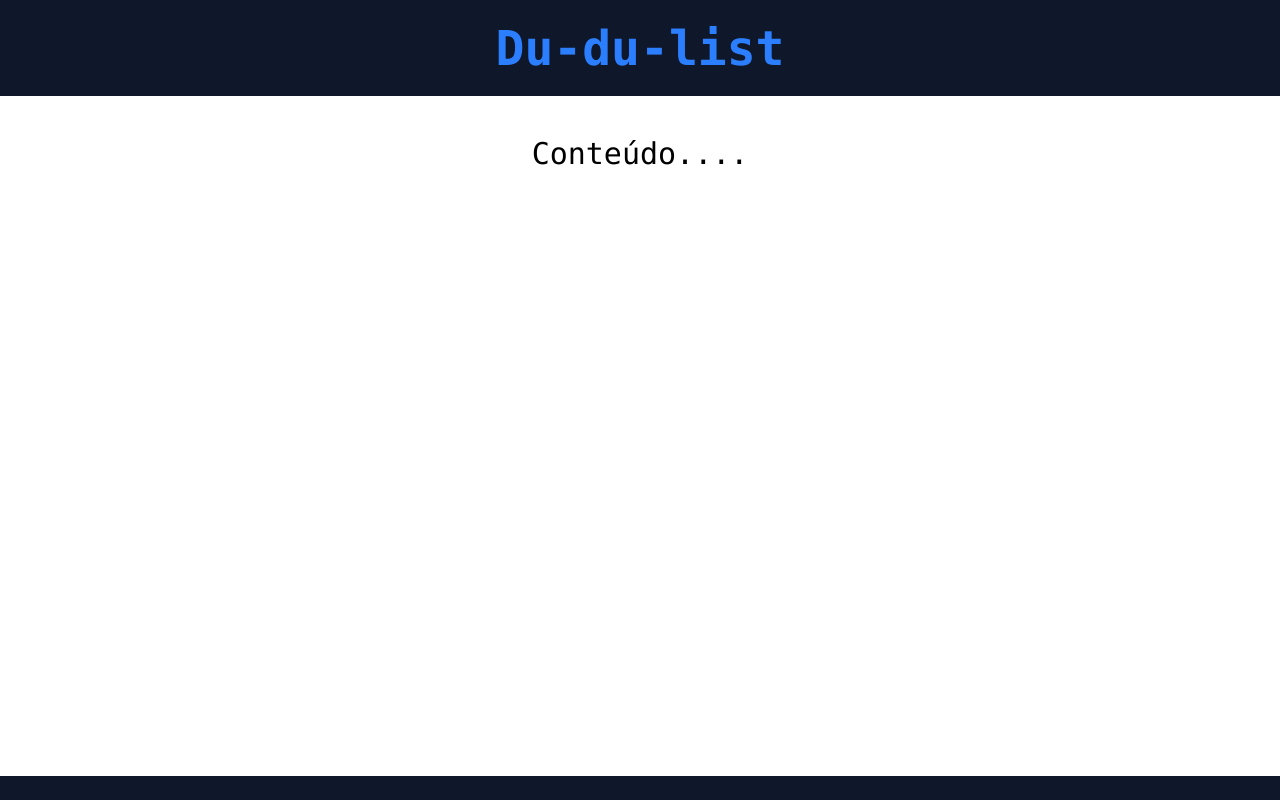
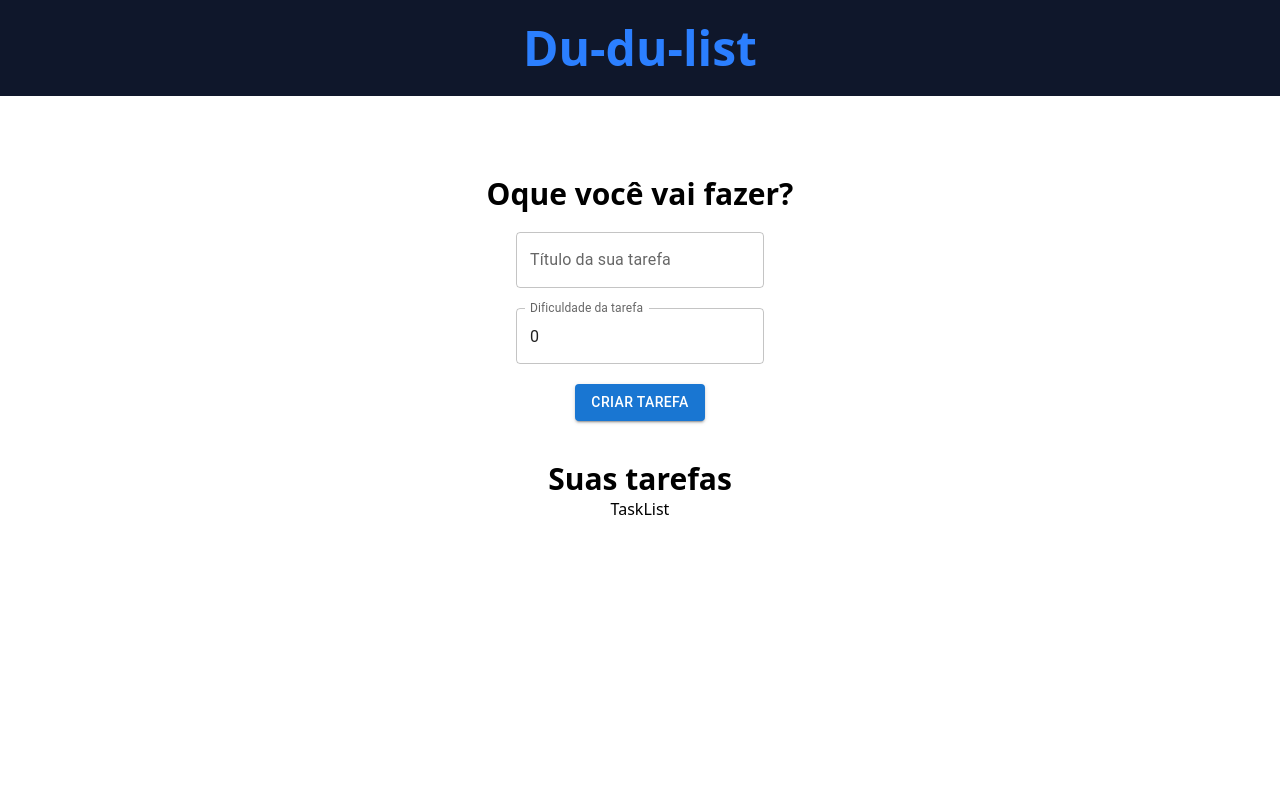
Before and after one commit to eduardooliveira3101/du-du-list, a React (Vite) app: page / in a window 1280 px wide. Shown: the top 800 px of the page. Built offline with nearby package versions, Linux system fonts and the light colour scheme.

Commit message:
add props and functions task

```diff
--- a/index.html
+++ b/index.html
@@ -9,8 +9,9 @@
 </head>
 
 <body>
-  <div id="root" class="p-0 m-0 font-mono"></div>
+  <div id="root" class="p-0 m-0 font-normal"></div>
   <script type="module" src="/src/main.tsx"></script>
+  <script src="https://unpkg.com/@phosphor-icons/web@2.1.1"></script>
 </body>
 
 </html>
--- a/package.json
+++ b/package.json
@@ -10,6 +10,9 @@
     "preview": "vite preview"
   },
   "dependencies": {
+    "@emotion/react": "^11.14.0",
+    "@emotion/styled": "^11.14.0",
+    "@mui/material": "^6.4.6",
     "@tailwindcss/vite": "^4.0.9",
     "react": "^19.0.0",
     "react-dom": "^19.0.0"
--- a/postcss.config.mjs
+++ /dev/null
@@ -1,6 +0,0 @@
-const config = {
-	plugins: {
-		"@tailwindcss/postcss": {},
-	},
-};
-export default config;
--- a/src/App.tsx
+++ b/src/App.tsx
@@ -2,13 +2,29 @@ import "./index.css";
 
 import { Footer } from "./components/Footer";
 import { Header } from "./components/Header";
+import { TaskForm } from "./components/Task-form";
+import { TaskList } from "./components/Task-list";
+
+// biome-ignore lint/style/useImportType: <explanation>
+import { ITask } from "./interfaces/Task";
+import { useState } from "react";
 
 function App() {
+	const [taskList, setTaskList] = useState<ITask[]>([]);
+
 	return (
 		<div className="">
 			<Header />
-			<main className=" text-center min-h-60 mb-100">
-				<h1 className="text-3xl mt-10">Conteúdo....</h1>
+			<main className="mt-20 text-center min-h-60 mb-120">
+				<div>
+					<h2 className="text-3xl font-bold">Oque você vai fazer?</h2>
+					<TaskForm taskList={taskList} setTaskList={setTaskList} btnText="" />
+				</div>
+
+				<div className="mt-10">
+					<h2 className="text-3xl font-bold">Suas tarefas</h2>
+					<TaskList />
+				</div>
 			</main>
 			<Footer />
 		</div>
--- /dev/null
+++ b/src/components/Task-form.tsx
@@ -0,0 +1,74 @@
+import TextField from "@mui/material/TextField";
+import Button from "@mui/material/Button";
+
+import react from "react";
+
+// biome-ignore lint/style/useImportType: <explanation>
+import { ITask } from "../interfaces/Task";
+
+interface TaskFormProps {
+	btnText: string;
+	taskList: ITask[];
+	setTaskList?: React.Dispatch<React.SetStateAction<ITask[]>>;
+}
+
+export function TaskForm({ btnText, taskList, setTaskList }: TaskFormProps) {
+	const [id, setId] = react.useState<number>(0);
+	const [title, setTitle] = react.useState<string>("");
+	const [difficulty, setDifficulty] = react.useState<number>(0);
+
+	function addTaskHandle(event: react.FormEvent<HTMLFormElement>) {
+		event.preventDefault();
+		const id = Math.floor(Math.random() * 1000);
+
+		const newTask: ITask = { id, title, difficulty };
+
+		// biome-ignore lint/style/noNonNullAssertion: <explanation>
+		setTaskList!([...taskList, newTask]);
+
+		setTitle("");
+		setDifficulty(0);
+
+		console.log(taskList);
+	}
+
+	function handleChange(event: react.ChangeEvent<HTMLInputElement>) {
+		if (event.target.name === "title") {
+			setTitle(event.target.value);
+		} else {
+			setDifficulty(Number.parseInt(event.target.value));
+		}
+	}
+
+	return (
+		<form onSubmit={addTaskHandle}>
+			<div className="mt-5 mb-5">
+				<TextField
+					onChange={handleChange}
+					type="text"
+					name="title"
+					id="title"
+					label="Título da sua tarefa"
+					variant="outlined"
+					value={title}
+				/>
+			</div>
+
+			<div>
+				<div className="mb-5">
+					<TextField
+						type="text"
+						name="difficulty"
+						id="difficulty"
+						label="Dificuldade da tarefa"
+						variant="outlined"
+						value={difficulty}
+					/>
+				</div>
+			</div>
+			<Button type="submit" value={btnText} variant="contained">
+				Criar tarefa
+			</Button>
+		</form>
+	);
+}
--- /dev/null
+++ b/src/components/Task-list.tsx
@@ -0,0 +1,11 @@
+// biome-ignore lint/suspicious/noEmptyInterface: <explanation>
+interface TaskList {}
+
+// biome-ignore lint/correctness/noEmptyPattern: <explanation>
+export function TaskList({}: TaskList) {
+	return (
+		<div>
+			<p>TaskList</p>
+		</div>
+	);
+}
--- /dev/null
+++ b/src/interfaces/Task.tsx
@@ -0,0 +1,5 @@
+export interface ITask {
+	id: number;
+	title: string;
+	difficulty: number;
+}
```
Also changed, not shown: 1 other file (tests, documents, lock files or other folders).
